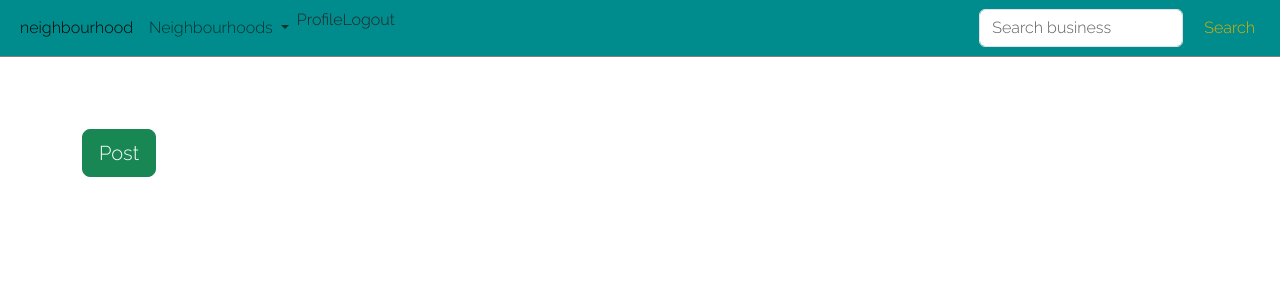
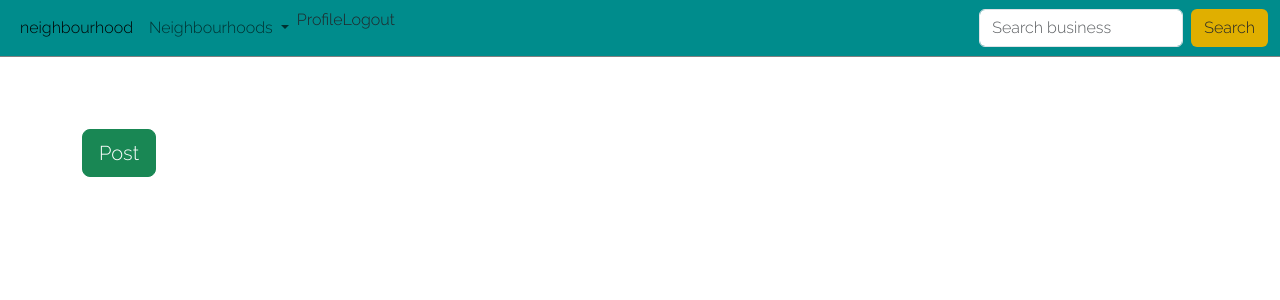
Before and after one commit to Ruweydha/Neighbouhood, a Django app: template neighbour/templates/post.html in a window 1280 px wide. Shown: the top 300 px of the page. Run offline with Django 4.2, Linux system fonts and the light colour scheme; the template is opened without the code that fills it: values that come from a table or form of the project are taken from there, others are empty; parts of the project's set-up code (start-up, migrations or seed data) failed here and were passed over; some libraries are stand-ins or nearby versions; some web fonts are replaced.

```diff
--- a/neighbour/templates/navbar.html
+++ b/neighbour/templates/navbar.html
@@ -44,7 +44,7 @@
             </ul>
             <form class="d-flex" role="search" action="#">
               <input class="form-control me-2" type="search" placeholder="Search business" aria-label="Search" name = 'business'>
-              <button class="btn" style="color: #e0af00;" type="submit">Search</button>
+              <button class="btn" style="background-color: #e0af00;" type="submit">Search</button>
             </form>
           </div>
         </div>
```
